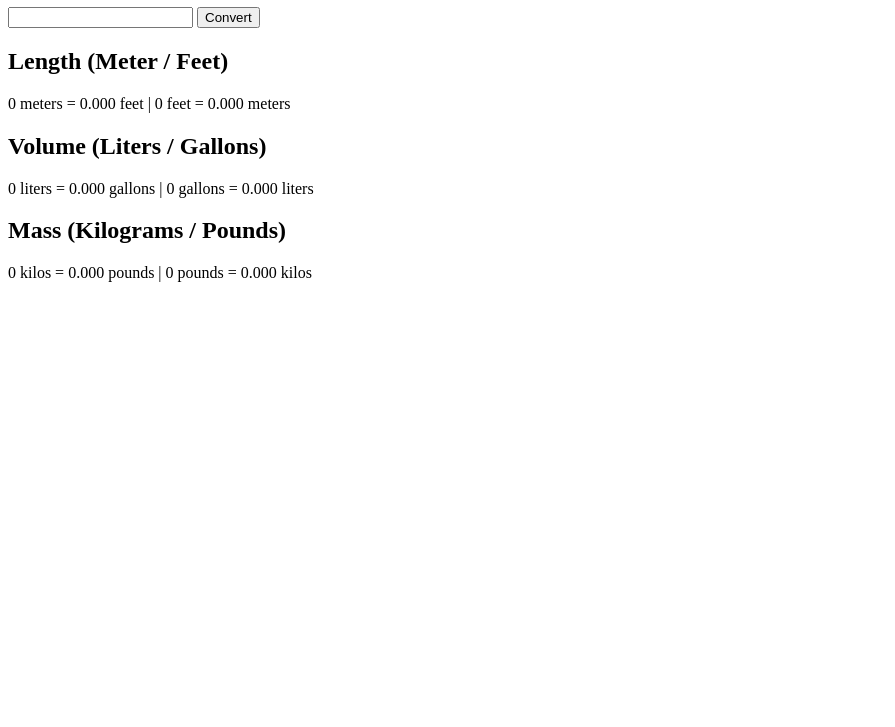
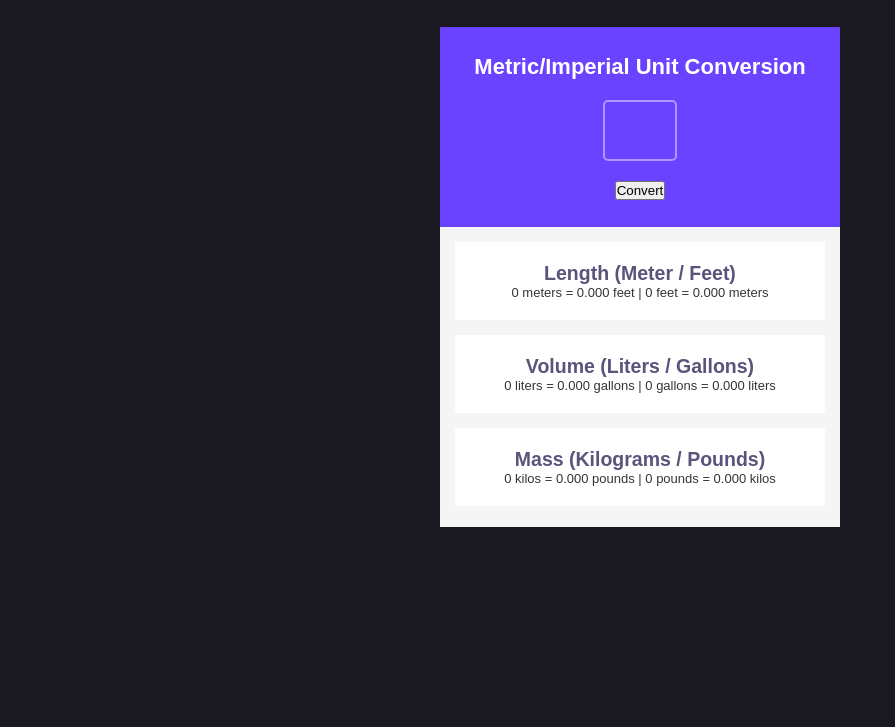
Before and after one commit to LouisCorin/Unit-Convertor, a plain HTML site: page index.html in a window 1280 px wide. Shown: the part 73-800 px from the top of the page, without its empty margins (0-895 px from the left). Drawn offline with Linux system fonts and the light colour scheme.

Commit message:
Add style to css

```diff
--- a/index.html
+++ b/index.html
@@ -5,27 +5,27 @@
     <meta http-equiv="X-UA-Compatible" content="IE=edge">
     <meta name="viewport" content="width=device-width, initial-scale=1.0">
     <link rel="stylesheet" href="style.css">
-    <title>Document</title>
+    <title>Unit Convertor</title>
 </head>
 <body>
     <div id="container-el">
         <div id="head-el">
             <h1>Metric/Imperial Unit Conversion</h1>
-            <input type="text" id="input-el">
+            <span contenteditable="true"></span>
             <button id="convert-el" onclick="convertBtn()">Convert</button>
         </div>
         <div id="body-el">
-            <div class="length-box">
+            <div id="length-box" class="hero">
                 <h2>Length (Meter / Feet)</h2>
                 <p id="length">0 meters = 0.000 feet | 0 feet = 0.000 meters</p>
             </div>
 
-            <div class="volume-box">
+            <div id="volume-box" class="hero">
                 <h2>Volume (Liters / Gallons)</h2>
                 <p id="volume">0 liters = 0.000 gallons | 0 gallons = 0.000 liters</p>
             </div>
 
-            <div class="mass-box">
+            <div id="mass-box" class="hero">
                 <h2>Mass (Kilograms / Pounds)</h2>
                 <p id="mass">0 kilos = 0.000 pounds | 0 pounds = 0.000 kilos</p>
             </div>
--- a/style.css
+++ b/style.css
@@ -0,0 +1,76 @@
+* {
+    margin: 0;
+    padding: 0;
+  }
+
+body{
+    font-family: Arial, Helvetica, sans-serif;
+    max-width: 100vw;
+    min-height: 100vh;
+    display: flex;
+    justify-content: center;
+    align-items: center;
+    background-color: #1a1921;
+    text-align: center;
+}
+
+
+#container-el{
+    display: flex;
+    flex-direction: column;
+    align-items: center;
+    width: 450px;
+    height: 600px;
+}
+
+#head-el{
+    background-color: #6943FF;
+    width: 400px;
+    height: 200px;
+    display: flex;
+    flex-direction: column;
+    justify-content: center;
+    align-items: center;
+    gap: 20px;
+    text-align: center;
+}
+
+h1{
+    color: white;
+    font-size: 22px;
+    font-weight: bolder;
+}
+
+span{
+    background: none;
+    text-align: center;
+    outline: none;
+    color: white;
+    font-weight: bolder;
+    display: inline-block;
+    border: 2px solid #B295FF;
+    border-radius: 5px;
+    font-size: 35px;
+    min-width: 60px;
+    max-width: 200px;
+    height: 50px;
+    padding: 7px 5px 0px 5px;
+}
+
+
+#body-el{
+    background-color: whitesmoke;
+    width: 400px;
+    height: 300px;
+}
+
+.hero{
+    background-color: white;
+    margin: 15px;
+    padding: 20px;
+    font-size: 13px;
+    color: #5A537B;
+}
+p{
+    color: #353535;
+}
```
